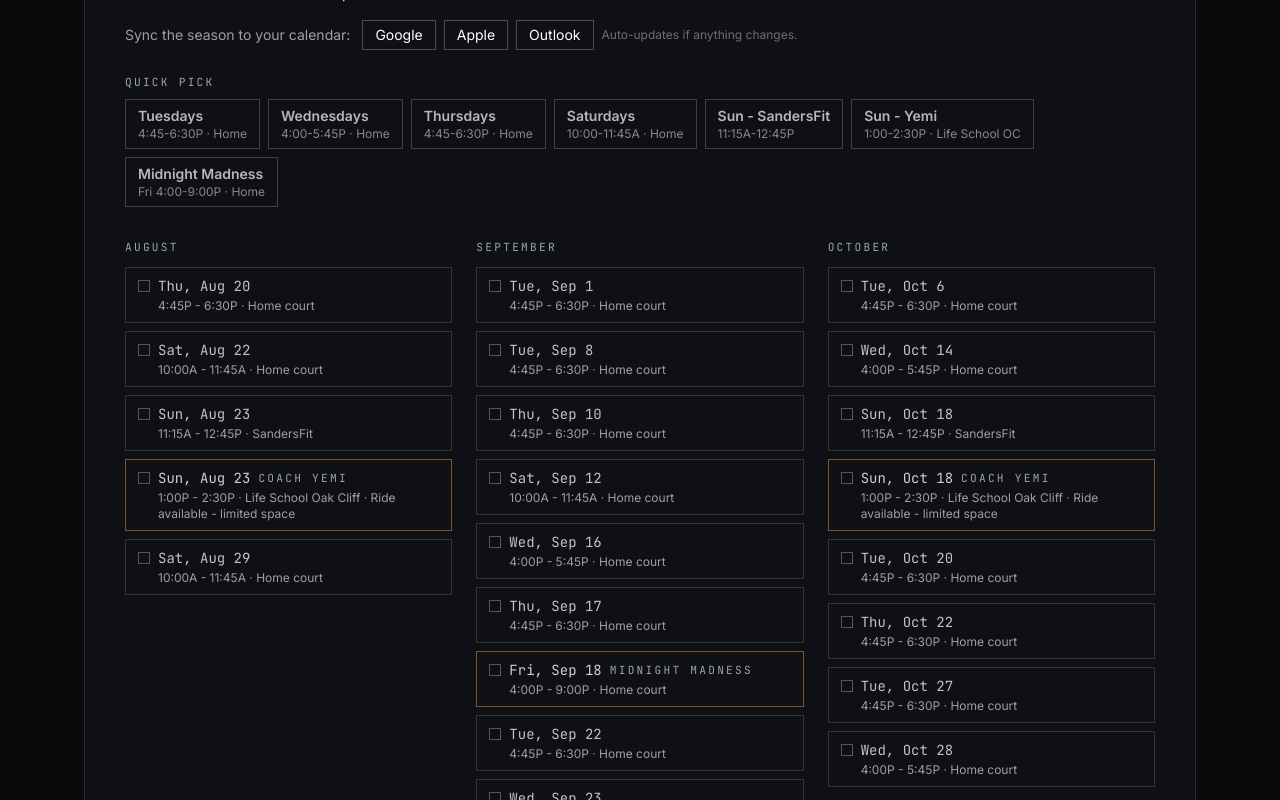
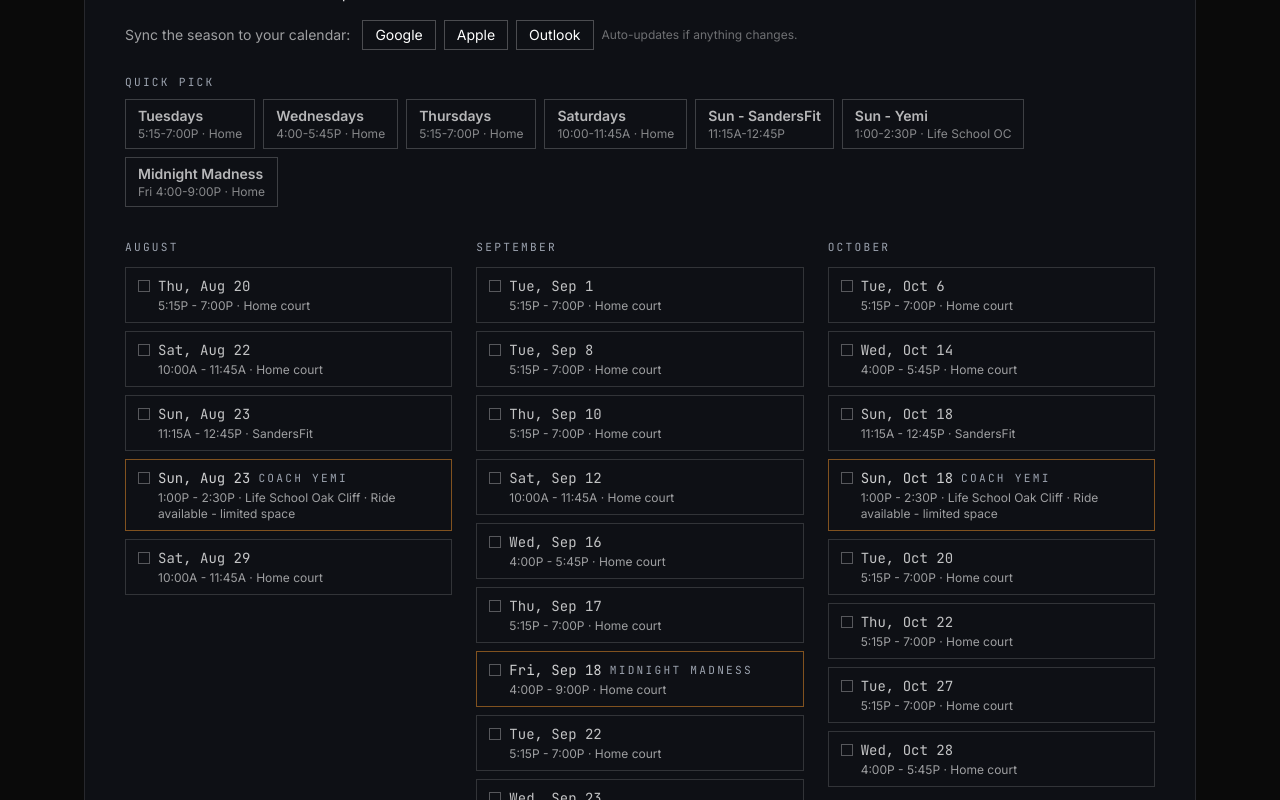
Before and after one commit to btctc/btcballers-fit, a Next.js app: page /programs in a window 1280 px wide. Shown: the part 1360-2160 px from the top of the page. Built offline with nearby package versions, Linux system fonts and the light colour scheme.

Commit message:
Tue/Thu back to 5:15-7:00P

```diff
--- a/src/components/SeasonPlanner.tsx
+++ b/src/components/SeasonPlanner.tsx
@@ -16,9 +16,9 @@ const MONTH_NAMES: Record<string, string> = {
 type QuickGroup = { label: string; detail: string; match: (s: FallSession) => boolean };
 
 const QUICK_GROUPS: QuickGroup[] = [
-  { label: "Tuesdays", detail: "4:45-6:30P · Home", match: (s) => s.label.startsWith("Tue") },
+  { label: "Tuesdays", detail: "5:15-7:00P · Home", match: (s) => s.label.startsWith("Tue") },
   { label: "Wednesdays", detail: "4:00-5:45P · Home", match: (s) => s.label.startsWith("Wed") },
-  { label: "Thursdays", detail: "4:45-6:30P · Home", match: (s) => !s.mm && s.label.startsWith("Thu") },
+  { label: "Thursdays", detail: "5:15-7:00P · Home", match: (s) => !s.mm && s.label.startsWith("Thu") },
   { label: "Saturdays", detail: "10:00-11:45A · Home", match: (s) => s.label.startsWith("Sat") },
   { label: "Sun - SandersFit", detail: "11:15A-12:45P", match: (s) => s.label.startsWith("Sun") && !s.yemi },
   { label: "Sun - Yemi", detail: "1:00-2:30P · Life School OC", match: (s) => !!s.yemi },
--- a/src/lib/programs.ts
+++ b/src/lib/programs.ts
@@ -16,9 +16,9 @@ export const fallSeason = {
   intro:
     "Every package is the same training. Pick your number of sessions and come to any workout on the calendar - 38 offered, including both Midnight Madness nights. Every workout counts as one session.",
   schedule: [
-    { day: "Tuesdays", time: "4:45P - 6:30P", where: "Home court" },
+    { day: "Tuesdays", time: "5:15P - 7:00P", where: "Home court" },
     { day: "Wednesdays", time: "4:00P - 5:45P", where: "Home court" },
-    { day: "Thursdays", time: "4:45P - 6:30P", where: "Home court" },
+    { day: "Thursdays", time: "5:15P - 7:00P", where: "Home court" },
     { day: "Saturdays", time: "10:00A - 11:45A", where: "Home court" },
     {
       day: "Sundays",
@@ -91,38 +91,38 @@ export type FallSession = {
 };
 
 export const fallSessions: FallSession[] = [
-  { key: "2026-08-20", dateKey: "2026-08-20", label: "Thu, Aug 20", time: "4:45P - 6:30P", where: "Home court" },
+  { key: "2026-08-20", dateKey: "2026-08-20", label: "Thu, Aug 20", time: "5:15P - 7:00P", where: "Home court" },
   { key: "2026-08-22", dateKey: "2026-08-22", label: "Sat, Aug 22", time: "10:00A - 11:45A", where: "Home court" },
   { key: "2026-08-23-sf", dateKey: "2026-08-23", label: "Sun, Aug 23", time: "11:15A - 12:45P", where: "SandersFit" },
   { key: "2026-08-23-yemi", dateKey: "2026-08-23", label: "Sun, Aug 23", time: "1:00P - 2:30P", where: "Life School Oak Cliff", yemi: true },
   { key: "2026-08-29", dateKey: "2026-08-29", label: "Sat, Aug 29", time: "10:00A - 11:45A", where: "Home court" },
-  { key: "2026-09-01", dateKey: "2026-09-01", label: "Tue, Sep 1", time: "4:45P - 6:30P", where: "Home court" },
-  { key: "2026-09-08", dateKey: "2026-09-08", label: "Tue, Sep 8", time: "4:45P - 6:30P", where: "Home court" },
-  { key: "2026-09-10", dateKey: "2026-09-10", label: "Thu, Sep 10", time: "4:45P - 6:30P", where: "Home court" },
+  { key: "2026-09-01", dateKey: "2026-09-01", label: "Tue, Sep 1", time: "5:15P - 7:00P", where: "Home court" },
+  { key: "2026-09-08", dateKey: "2026-09-08", label: "Tue, Sep 8", time: "5:15P - 7:00P", where: "Home court" },
+  { key: "2026-09-10", dateKey: "2026-09-10", label: "Thu, Sep 10", time: "5:15P - 7:00P", where: "Home court" },
   { key: "2026-09-12", dateKey: "2026-09-12", label: "Sat, Sep 12", time: "10:00A - 11:45A", where: "Home court" },
   { key: "2026-09-16", dateKey: "2026-09-16", label: "Wed, Sep 16", time: "4:00P - 5:45P", where: "Home court" },
-  { key: "2026-09-17", dateKey: "2026-09-17", label: "Thu, Sep 17", time: "4:45P - 6:30P", where: "Home court" },
+  { key: "2026-09-17", dateKey: "2026-09-17", label: "Thu, Sep 17", time: "5:15P - 7:00P", where: "Home court" },
   { key: "2026-09-18", dateKey: "2026-09-18", label: "Fri, Sep 18", time: "4:00P - 9:00P", where: "Home court", mm: true },
-  { key: "2026-09-22", dateKey: "2026-09-22", label: "Tue, Sep 22", time: "4:45P - 6:30P", where: "Home court" },
+  { key: "2026-09-22", dateKey: "2026-09-22", label: "Tue, Sep 22", time: "5:15P - 7:00P", where: "Home court" },
   { key: "2026-09-23", dateKey: "2026-09-23", label: "Wed, Sep 23", time: "4:00P - 5:45P", where: "Home court" },
-  { key: "2026-09-24", dateKey: "2026-09-24", label: "Thu, Sep 24", time: "4:45P - 6:30P", where: "Home court" },
+  { key: "2026-09-24", dateKey: "2026-09-24", label: "Thu, Sep 24", time: "5:15P - 7:00P", where: "Home court" },
   { key: "2026-09-26", dateKey: "2026-09-26", label: "Sat, Sep 26", time: "10:00A - 11:45A", where: "Home court" },
-  { key: "2026-10-06", dateKey: "2026-10-06", label: "Tue, Oct 6", time: "4:45P - 6:30P", where: "Home court" },
+  { key: "2026-10-06", dateKey: "2026-10-06", label: "Tue, Oct 6", time: "5:15P - 7:00P", where: "Home court" },
   { key: "2026-10-14", dateKey: "2026-10-14", label: "Wed, Oct 14", time: "4:00P - 5:45P", where: "Home court" },
   { key: "2026-10-18-sf", dateKey: "2026-10-18", label: "Sun, Oct 18", time: "11:15A - 12:45P", where: "SandersFit" },
   { key: "2026-10-18-yemi", dateKey: "2026-10-18", label: "Sun, Oct 18", time: "1:00P - 2:30P", where: "Life School Oak Cliff", yemi: true },
-  { key: "2026-10-20", dateKey: "2026-10-20", label: "Tue, Oct 20", time: "4:45P - 6:30P", where: "Home court" },
-  { key: "2026-10-22", dateKey: "2026-10-22", label: "Thu, Oct 22", time: "4:45P - 6:30P", where: "Home court" },
-  { key: "2026-10-27", dateKey: "2026-10-27", label: "Tue, Oct 27", time: "4:45P - 6:30P", where: "Home court" },
+  { key: "2026-10-20", dateKey: "2026-10-20", label: "Tue, Oct 20", time: "5:15P - 7:00P", where: "Home court" },
+  { key: "2026-10-22", dateKey: "2026-10-22", label: "Thu, Oct 22", time: "5:15P - 7:00P", where: "Home court" },
+  { key: "2026-10-27", dateKey: "2026-10-27", label: "Tue, Oct 27", time: "5:15P - 7:00P", where: "Home court" },
   { key: "2026-10-28", dateKey: "2026-10-28", label: "Wed, Oct 28", time: "4:00P - 5:45P", where: "Home court" },
   { key: "2026-11-01-sf", dateKey: "2026-11-01", label: "Sun, Nov 1", time: "11:15A - 12:45P", where: "SandersFit" },
   { key: "2026-11-01-yemi", dateKey: "2026-11-01", label: "Sun, Nov 1", time: "1:00P - 2:30P", where: "Life School Oak Cliff", yemi: true },
-  { key: "2026-11-03", dateKey: "2026-11-03", label: "Tue, Nov 3", time: "4:45P - 6:30P", where: "Home court" },
+  { key: "2026-11-03", dateKey: "2026-11-03", label: "Tue, Nov 3", time: "5:15P - 7:00P", where: "Home court" },
   { key: "2026-11-11", dateKey: "2026-11-11", label: "Wed, Nov 11", time: "4:00P - 5:45P", where: "Home court" },
-  { key: "2026-11-12", dateKey: "2026-11-12", label: "Thu, Nov 12", time: "4:45P - 6:30P", where: "Home court" },
+  { key: "2026-11-12", dateKey: "2026-11-12", label: "Thu, Nov 12", time: "5:15P - 7:00P", where: "Home court" },
   { key: "2026-11-13", dateKey: "2026-11-13", label: "Fri, Nov 13", time: "4:00P - 9:00P", where: "Home court", mm: true },
-  { key: "2026-11-17", dateKey: "2026-11-17", label: "Tue, Nov 17", time: "4:45P - 6:30P", where: "Home court" },
-  { key: "2026-11-19", dateKey: "2026-11-19", label: "Thu, Nov 19", time: "4:45P - 6:30P", where: "Home court" },
+  { key: "2026-11-17", dateKey: "2026-11-17", label: "Tue, Nov 17", time: "5:15P - 7:00P", where: "Home court" },
+  { key: "2026-11-19", dateKey: "2026-11-19", label: "Thu, Nov 19", time: "5:15P - 7:00P", where: "Home court" },
   { key: "2026-11-29-sf", dateKey: "2026-11-29", label: "Sun, Nov 29", time: "11:15A - 12:45P", where: "SandersFit" },
   { key: "2026-11-29-yemi", dateKey: "2026-11-29", label: "Sun, Nov 29", time: "1:00P - 2:30P", where: "Life School Oak Cliff", yemi: true },
   { key: "2026-12-02", dateKey: "2026-12-02", label: "Wed, Dec 2", time: "4:00P - 5:45P", where: "Home court" },
```
